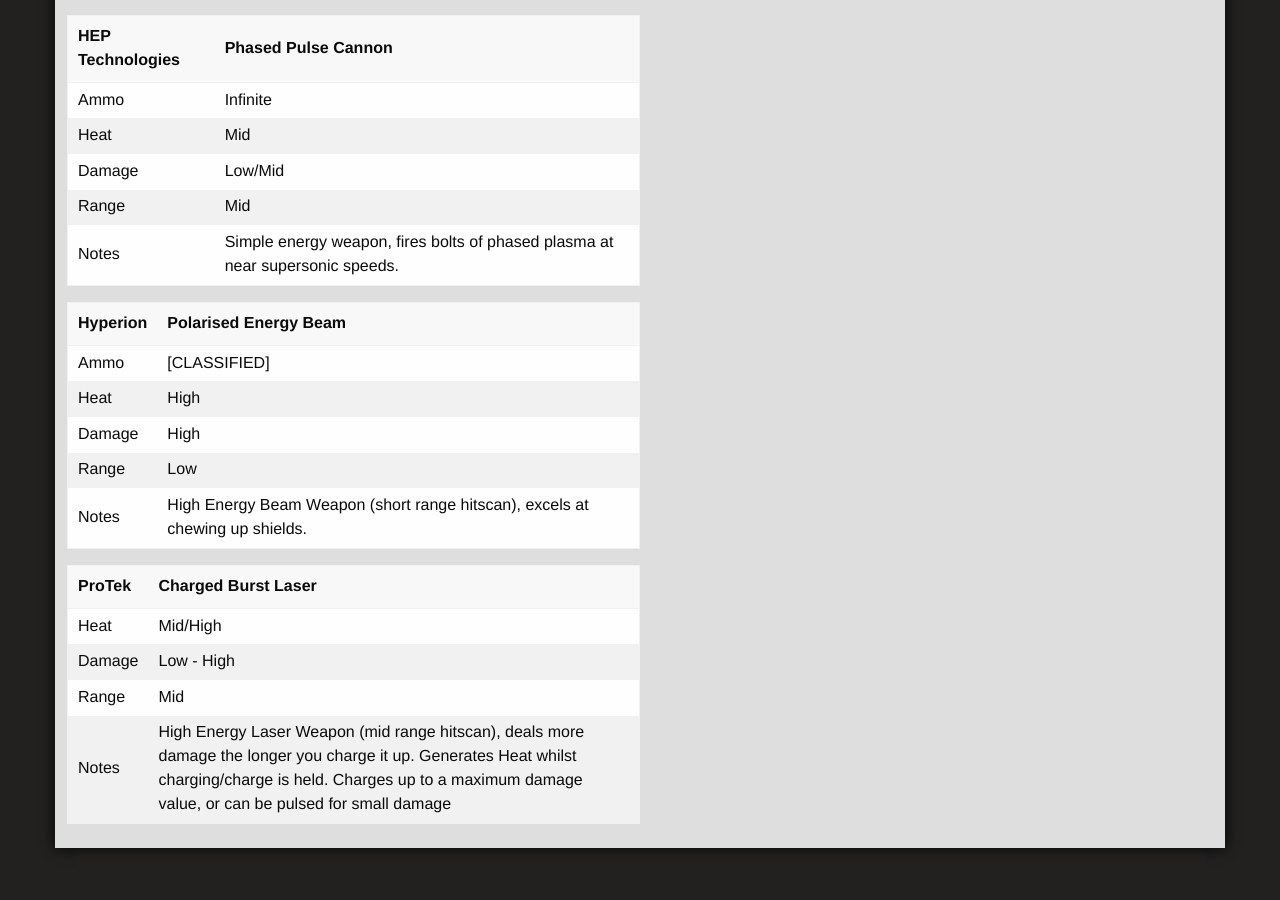
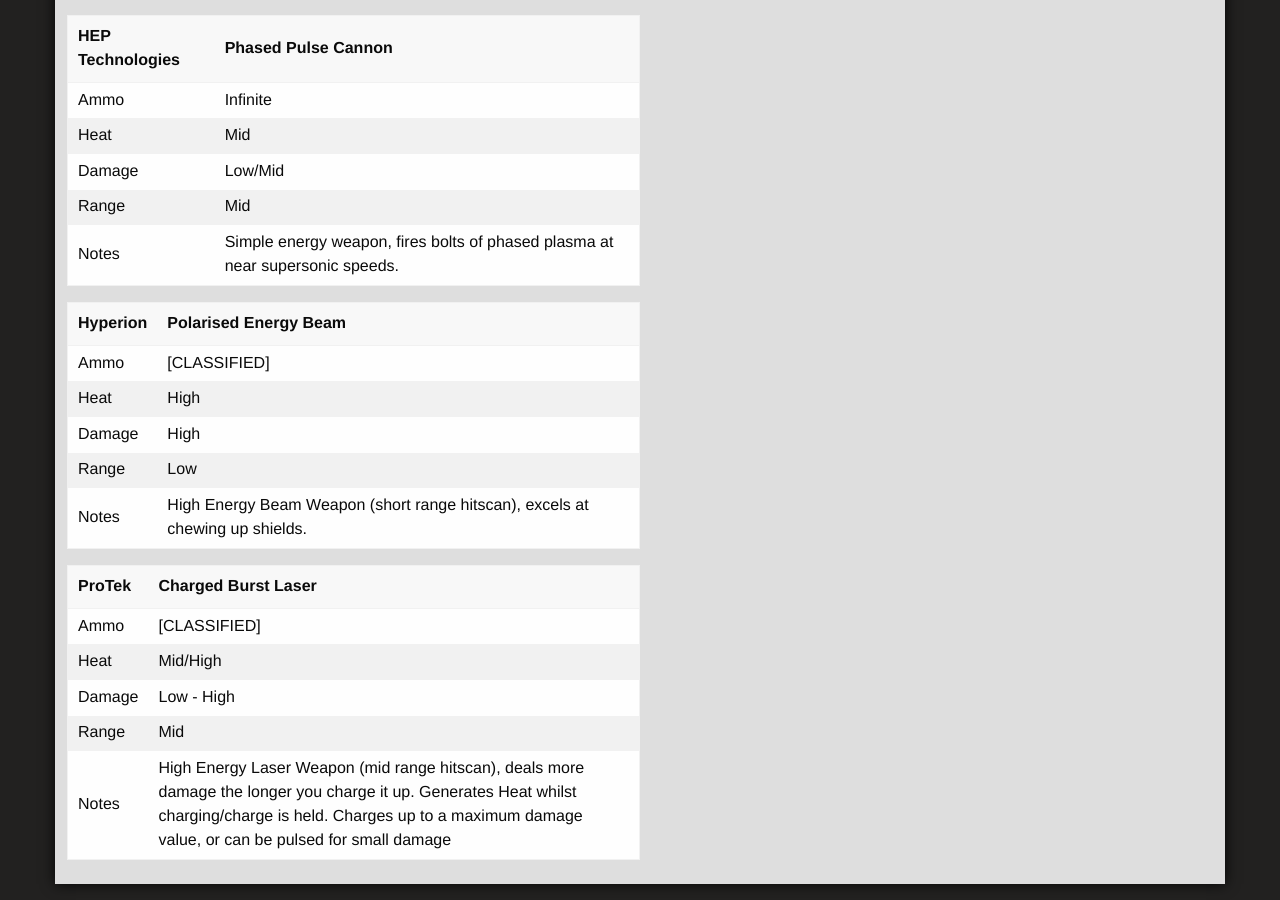
Before and after one commit to ori-sky/polar-space, a Jekyll site: the page built from designs/weapons.md, in a window 1280 px wide and 900 px high, scrolled down 823 px. Built offline with Jekyll 4.4.1, drawn with Linux system fonts in a browser that asks for light colours; nearby versions of some CDN libraries; some web fonts are replaced; our own code applies the rules of GitHub Pages for plain Markdown files; library files that are not in the unit come from our copies; before the commit the page ends 1687 px from its top, so only the background shows below that.

Commit message:
designs/weapons.md updated from https://stackedit.io/

```diff
--- a/designs/weapons.md
+++ b/designs/weapons.md
@@ -30,23 +30,24 @@ Damage | Low/Mid
 Range | Mid
 Notes | Simple energy weapon, fires bolts of phased plasma at near supersonic speeds.
 
-Hyperion | Polarised Energy Beam
--|-
-Ammo | [CLASSIFIED]
-Heat | High
-Damage | High
-Range | Low
-Notes | High Energy Beam Weapon (short range hitscan), excels at chewing up shields.
+| Hyperion | Polarised Energy Beam
+| -|-
+| Ammo | [CLASSIFIED]
+| Heat | High
+| Damage | High
+| Range | Low
+| Notes | High Energy Beam Weapon (short range hitscan), excels at chewing up shields. |
 
-ProTek | Charged Burst Laser
--|-
-Heat | Mid/High
-Damage | Low - High
-Range | Mid
-Notes | High Energy Laser Weapon (mid range hitscan), deals more damage the longer you charge it up.  Generates Heat whilst charging/charge is held.  Charges up to a maximum damage value, or can be pulsed for small damage
+| ProTek | Charged Burst Laser |
+| -|- |
+| Ammo | [CLASSIFIED] |
+| Heat | Mid/High |
+| Damage | Low - High |
+| Range | Mid |
+| Notes | High Energy Laser Weapon (mid range hitscan), deals more damage the longer you charge it up.  Generates Heat whilst charging/charge is held.  Charges up to a maximum damage value, or can be pulsed for small damage |
 
 
 <!--stackedit_data:
-eyJoaXN0b3J5IjpbLTE2NjU2ODc5ODYsLTIwMTQzODg2MjIsNz
-AxMTQxMjQ3LDIxMjM1MTk2OTBdfQ==
+eyJoaXN0b3J5IjpbLTE2MjM3MDUzNDksLTE2NjU2ODc5ODYsLT
+IwMTQzODg2MjIsNzAxMTQxMjQ3LDIxMjM1MTk2OTBdfQ==
 -->
```
